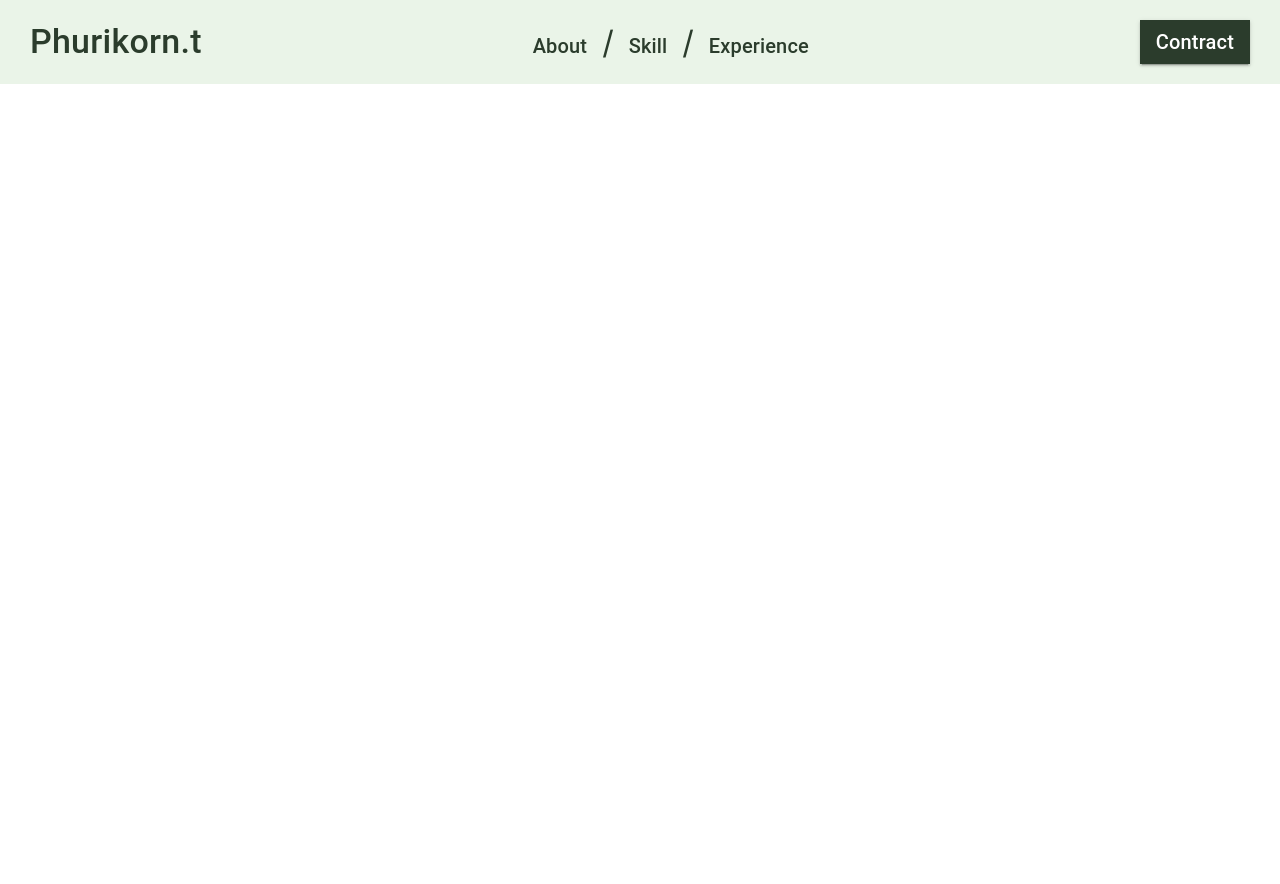
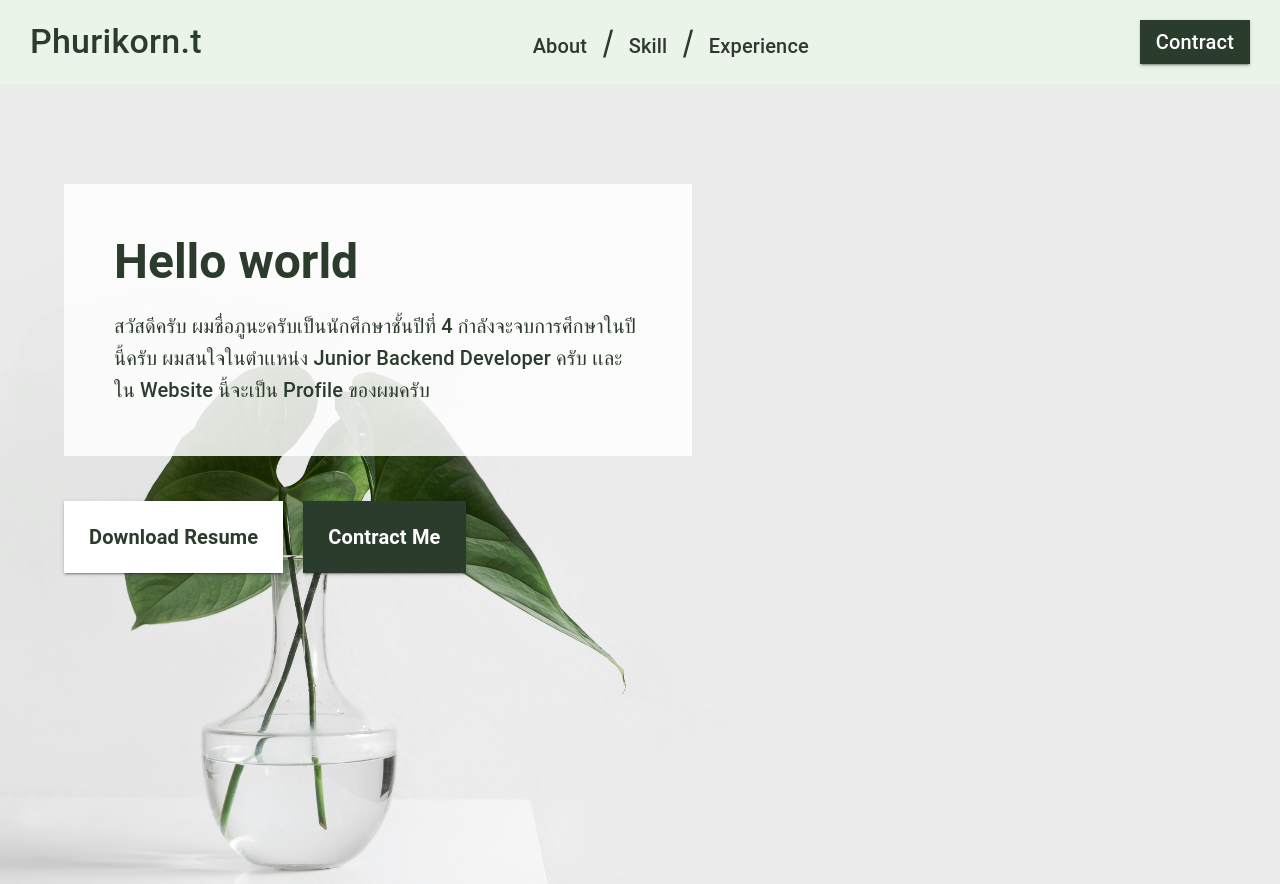
Before and after one commit to phurikornpt/nextjs-personal-web, a Next.js app: page / in a window 1280 px wide. Before the commit the page ends 800 px from the top, so only its background shows below. Built offline with nearby package versions, Linux system fonts and the light colour scheme.

Commit message:
feat:profile

```diff
--- a/src/app/ui/fonts.ts
+++ b/src/app/ui/fonts.ts
@@ -1,4 +1,4 @@
-import { Fraunces , Maven_Pro} from 'next/font/google';
+import { Fraunces , Maven_Pro , Noto_Sans_Thai} from 'next/font/google';
 
 
 export const fraunces = Fraunces({
@@ -9,3 +9,8 @@ export const param = Maven_Pro({
   subsets:['latin'],
   weight: ['400' , '500', '700','900'],
 });
+
+export const paramThai = Noto_Sans_Thai({
+  subsets:['latin'],
+  weight: ['400' , '500', '700','900'],
+});
--- a/src/app/ui/nav/nav.ui.tsx
+++ b/src/app/ui/nav/nav.ui.tsx
@@ -148,70 +148,6 @@ const NavUi = () => {
         </Box>
 
 
-        {/*<Box sx={{
-          display:'flex',
-          alignItems: 'end',
-          gap: '15px'
-        }} >
-
-          <Link href='/' style={{textDecoration:'none'}}>
-              <Typography variant='h6' sx={{
-                color: '#2B3C2C',
-                '&:hover': {
-                  fontWeight: '700',
-                  textDecoration: 'underline solid #2B3C2C'
-                }
-              }} className={`${fraunces.className}`}>
-                About
-              </Typography>
-          </Link>
-
-          <Box sx={{color:'#2B3C2C'}}>/</Box>
-          <Link href='/' style={{textDecoration:'none'}}>
-              <Typography variant='h6' sx={{
-                color: '#2B3C2C',
-                '&:hover': {
-                  fontWeight: '700',
-                  textDecoration: 'underline solid #2B3C2C'
-                }
-              }} className={`${fraunces.className}`}>
-                Skill
-              </Typography>
-          </Link>
-
-          <Box sx={{color:'#2B3C2C'}}>/</Box>
-          <Link href='/' style={{textDecoration:'none'}}>
-              <Typography variant='h6' sx={{
-                color: '#2B3C2C',
-                '&:hover': {
-                  fontWeight: '700',
-                  textDecoration: 'underline solid #2B3C2C'
-                }
-              }} className={`${fraunces.className}`}>
-                Experience
-              </Typography>
-          </Link>
-        </Box>
-
-        <Box>
-          <Button variant="contained" sx={{
-            backgroundColor: '#2B3C2C',
-            color: 'white',
-            borderRadius: '0px',
-            textTransform: 'none',
-            '&:hover': {
-              backgroundColor: '#2B3C2C',
-            }
-          }}>
-            <Typography variant='h6' sx={{
-              // color: '#2B3C2C'
-            }} className={`${fraunces.className}`}>
-              Contract
-            </Typography>
-          </Button>
-
-        </Box> */}
-
         <Drawer
           anchor="right"
           variant="temporary"
@@ -278,7 +214,7 @@ const NavUi = () => {
                   justifyContent:'space-between',
                 }
               }}>
-                <Typography variant='h5' sx={{
+                <Typography variant='h6' sx={{
                   fontWeight: '600',
                   padding:'15px',
                 }} className={`${fraunces.className}`}>
@@ -302,7 +238,7 @@ const NavUi = () => {
                 }
 
               }}>
-                <Typography variant='h5' sx={{
+                <Typography variant='h6' sx={{
                   fontWeight: '600',
                   padding:'15px',
                 }} className={`${fraunces.className}`}>
@@ -325,7 +261,7 @@ const NavUi = () => {
                  justifyContent:'space-between',
                }
               }}>
-                <Typography variant='h5' sx={{
+                <Typography variant='h6' sx={{
                   fontWeight: '600',
                   padding:'15px',
                 }} className={`${fraunces.className}`}>
@@ -335,36 +271,21 @@ const NavUi = () => {
               </Box>
             </Link>
 
-
-
-              {/* <Box>
-                <Link href='/' style={{textDecoration:'none' , marginBottom:'50px'}}>
-                  <Typography variant='h5' sx={{
-                    color: '#2B3C2C',
-                    fontWeight: '500',
-                    '&:hover': {
-                      fontWeight: '700',
-                    }
-                  }} className={`${fraunces.className}`}>
-                    Skill
-                  </Typography>
-                </Link>
-                <Divider  />
-              </Box>
-              <Box>
-                <Link href='/' style={{textDecoration:'none' , marginBottom:'50px'}}>
-                  <Typography variant='h5' sx={{
-                    color: '#2B3C2C',
-                    fontWeight: '500',
-                    '&:hover': {
-                      fontWeight: '700',
-                    }
-                  }} className={`${fraunces.className}`}>
-                    Experience
-                  </Typography>
-                </Link>
-                <Divider  />
-              </Box> */}
+            <Button variant="contained" sx={{
+              backgroundColor: '#2B3C2C',
+              color: 'white',
+              borderRadius: '0px',
+              textTransform: 'none',
+              '&:hover': {
+                backgroundColor: '#2B3C2C',
+              }
+            }}>
+              <Typography variant='h6' sx={{
+                // color: '#2B3C2C'
+              }} className={`${fraunces.className}`}>
+                Contract
+              </Typography>
+            </Button>
 
 
 
--- a/src/app/ui/profile/profile.tsx
+++ b/src/app/ui/profile/profile.tsx
@@ -1,21 +1,211 @@
 
-import { Box } from '@mui/material'
+import { Box, Button, Grid, Typography } from '@mui/material'
 import React from 'react'
+import { fraunces, param, paramThai } from '../fonts'
 
 const Profile = () => {
   return (
     <>
       <Box sx={{
         display: { xs: 'none', md: 'flex'},
-        justifyContent: 'space-between',
-        alignItems: 'center',
         backgroundColor: 'white',
         color: 'black',
         fontSize: '2rem',
-        margin: '100px 0px',
-        // padding:'20px 30px'
+        margin: '0px',
+        height: '50rem',
+        backgroundImage:'url(profile/bg-image.jpg)',
+        backgroundPosition:'center',
+        backgroundSize:'cover',
+        backgroundRepeat:'repeat',
       }}>
-        {/* ffffdsfs */}
+        <Grid container spacing={3}>
+          <Grid item xs={6} sx={{
+            margin: '100px 0px 0px 5vw',
+          }}>
+            <Box sx={{
+              padding: '50px 50px',
+              background: 'rgb(255,255,255,.85)',
+
+            }}>
+              <Typography variant='h3' sx={{
+                  color: '#2B3C2C',
+                  fontWeight: '700',
+                }} className={`${fraunces.className}`}>
+                  Hello world
+              </Typography>
+
+              <Typography variant='h6' sx={{
+                  color: '#2B3C2C',
+                  fontWeight: '500',
+                  marginTop: '20px',
+                }} className={`${paramThai.className}`}>
+                  สวัสดีครับ ผมชื่อภูนะครับเป็นนักศึกษาชั้นปีที่ 4 กำลังจะจบการศึกษาในปีนี้ครับ
+                  ผมสนใจในตำเเหน่ง Junior Backend Developer ครับ เเละใน Website นี้จะเป็น Profile ของผมครับ
+              </Typography>
+
+            </Box>
+
+            <Box sx={{
+              marginTop: '45px',
+              display: 'flex',
+              gap: '20px',
+            }}>
+
+              <Button variant="contained" sx={{
+                background: 'white',
+                color: '#2B3C2C',
+                borderRadius: '0px',
+                textTransform: 'none',
+                padding: '20px 25px',
+                '&:hover': {
+                  backgroundColor: '#2B3C2C',
+                  color: 'white',
+                }
+              }}>
+                <Typography variant='h6' sx={{
+                  fontWeight: '700',
+                }} className={`${fraunces.className}`}>
+                  Download Resume
+                </Typography>
+              </Button>
+
+              <Button variant="contained" sx={{
+                background: '#2B3C2C',
+                color: 'white',
+                borderRadius: '0px',
+                textTransform: 'none',
+                padding: '20px 25px',
+                '&:hover': {
+                  backgroundColor: 'white',
+                  color: '#2B3C2C',
+                }
+              }}>
+                <Typography variant='h6' sx={{
+                  fontWeight: '700',
+                }} className={`${fraunces.className}`}>
+                  Contract Me
+                </Typography>
+              </Button>
+            </Box>
+
+
+
+          </Grid>
+
+          <Grid item xs={6}>
+
+          </Grid>
+        </Grid>
+        {/* <Box sx={{
+          // display: 'flex',
+          // alignItems: 'start',
+          gap: '20px',
+          margin: '100px 150px 0px 150px',
+        }}>
+          <Box sx={{
+            backgroundColor: 'white',
+          }}>
+            <Box sx={{
+              margin: '30px',
+            }}>
+
+              <Typography variant='h5' sx={{
+                  // color: '#2B3C2C'
+                }} className={`${fraunces.className}`}>
+                  Contract
+              </Typography>
+
+            </Box>
+
+          </Box>
+
+        </Box> */}
+      </Box>
+      <Box sx={{
+        display: { xs: 'flex', md: 'none'},
+        backgroundColor: 'white',
+        color: 'black',
+        fontSize: '2rem',
+        margin: '0px',
+        height: '50rem',
+        backgroundImage:'url(profile/bg-image.jpg)',
+        // backgroundPosition:'',
+        backgroundSize:'cover',
+        backgroundRepeat:'repeat',
+      }}>
+        <Grid container>
+          <Grid item xs={12} sx={{
+            margin: '100px 5vw 0px 5vw',
+          }}>
+            <Box sx={{
+              padding: '50px 50px',
+              background: 'rgb(255,255,255,.85)',
+
+            }}>
+              <Typography variant='h4' sx={{
+                  color: '#2B3C2C',
+                  fontWeight: '700',
+                }} className={`${fraunces.className}`}>
+                  Hello world
+              </Typography>
+
+              <Typography variant='body1' sx={{
+                  color: '#2B3C2C',
+                  fontWeight: '500',
+                  marginTop: '20px',
+                }} className={`${paramThai.className}`}>
+                  สวัสดีครับ ผมชื่อภูนะครับเป็นนักศึกษาชั้นปีที่ 4 กำลังจะจบการศึกษาในปีนี้ครับ
+                  ผมสนใจในตำเเหน่ง Junior Backend Developer ครับ เเละใน Website นี้จะเป็น Profile ของผมครับ
+              </Typography>
+
+            </Box>
+
+            <Box sx={{
+              marginTop: '45px',
+              display: 'flex',
+              gap: '20px',
+            }}>
+
+              <Button variant="contained" sx={{
+                background: 'white',
+                color: '#2B3C2C',
+                borderRadius: '0px',
+                textTransform: 'none',
+                '&:hover': {
+                  backgroundColor: '#2B3C2C',
+                  color: 'white',
+                }
+              }}>
+                <Typography variant='body1' sx={{
+                  fontWeight: '700',
+                }} className={`${fraunces.className}`}>
+                  Download Resume
+                </Typography>
+              </Button>
+
+              <Button variant="contained" sx={{
+                background: '#2B3C2C',
+                color: 'white',
+                borderRadius: '0px',
+                textTransform: 'none',
+                padding: '15px 20px',
+                '&:hover': {
+                  backgroundColor: 'white',
+                  color: '#2B3C2C',
+                }
+              }}>
+                <Typography variant='body1' sx={{
+                  fontWeight: '700',
+                }} className={`${fraunces.className}`}>
+                  Contract Me
+                </Typography>
+              </Button>
+            </Box>
+
+
+
+          </Grid>
+        </Grid>
       </Box>
     </>
   )
```
Also changed, not shown: public/profile/bg-image.jpg (added).
